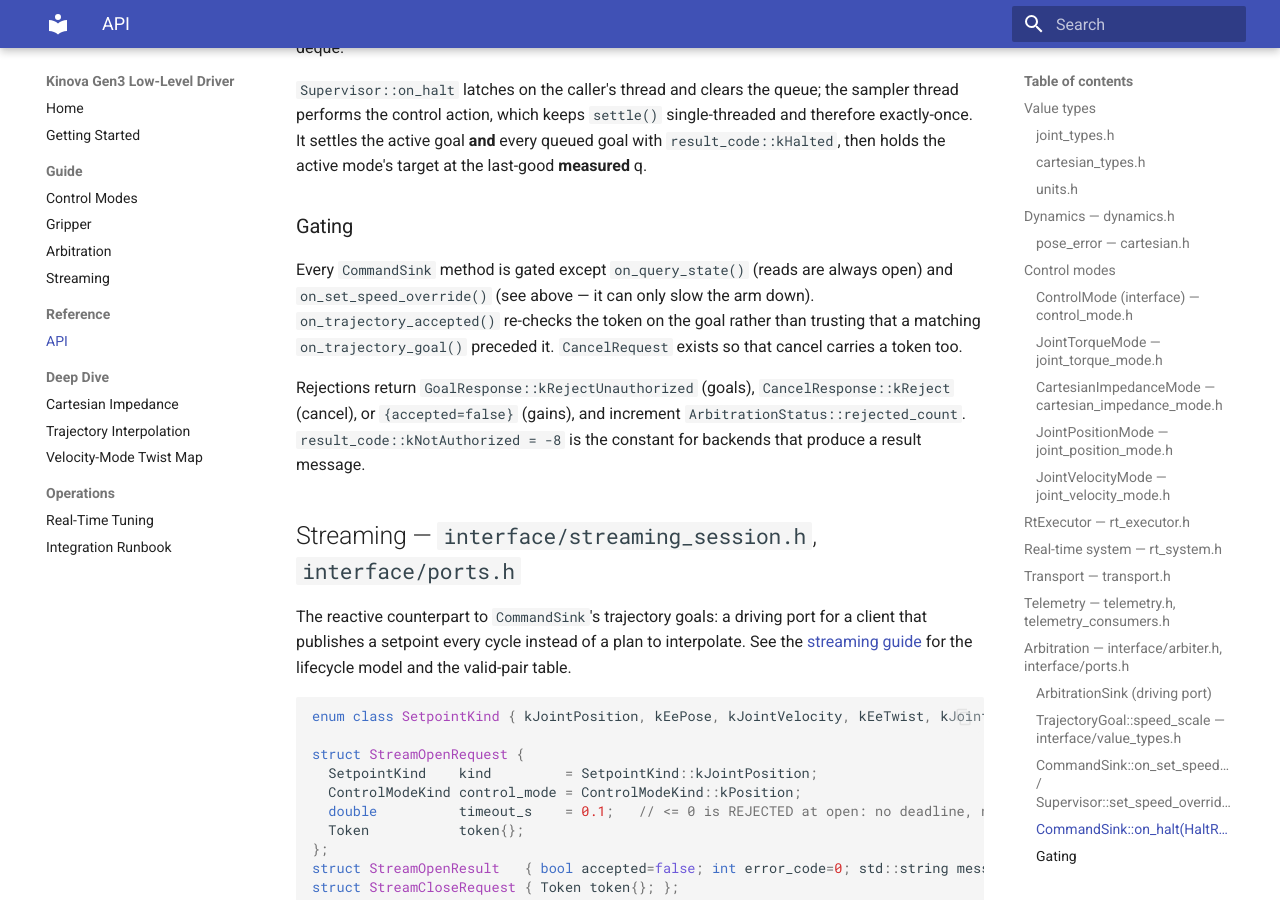
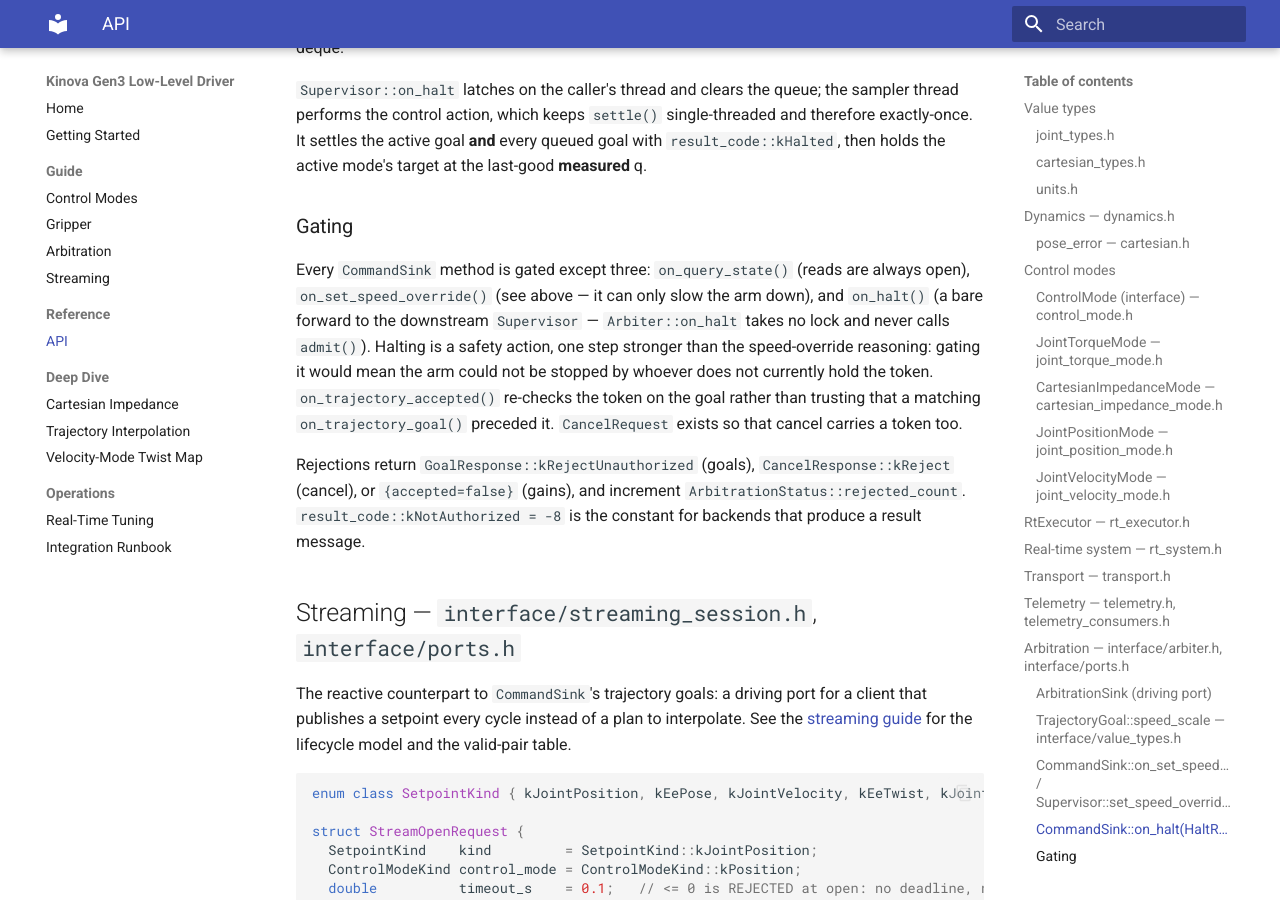
Before and after one commit to rammp-org/kinova-gen3-driver, an MkDocs documentation site: the page built from docs/reference/api.md, in a window 1280 px wide and 900 px high, scrolled down 9606 px. Built offline with MkDocs 1.6.1 and Material for MkDocs 9.7.7, drawn with Linux system fonts in a browser that asks for light colours.

Commit message:
docs: fix the Gating exception list and CHANGELOG's clamp wording
Add on_halt() to api.md's "every CommandSink method is gated except"
list -- Arbiter::on_halt is a bare forward (no lock, no admit()),
same as on_query_state/on_set_speed_override, one step stronger
(halting is a safety action, so gating it would mean the arm could
not be stopped by whoever doesn't hold the token). Verified against
arbiter.cpp end to end: these three are the complete set of ungated
CommandSink methods, so the list stays exhaustive.

CHANGELOG's Unreleased entry said speed_scale/override are "clamped
to (0, 1]" without saying out-of-range is refused outright, not
tolerated -- misleading for a reader deciding whether to move a pin.
Added one clause.

RT gate: 10/10, zero major page faults, zero dropped samples. Full
suite: 315/315 on the direct unit_tests binary. No source or test
changes this round.

Co-Authored-By: Claude Opus 5 (1M context) <noreply@anthropic.com>

```diff
--- a/docs/reference/api.md
+++ b/docs/reference/api.md
@@ -478,9 +478,13 @@ target at the last-good **measured** q.
 
 ### Gating
 
-Every `CommandSink` method is gated except `on_query_state()` (reads are always
-open) and `on_set_speed_override()` (see above — it can only slow the arm
-down). `on_trajectory_accepted()` re-checks the token on the goal rather than
+Every `CommandSink` method is gated except three: `on_query_state()` (reads
+are always open), `on_set_speed_override()` (see above — it can only slow the
+arm down), and `on_halt()` (a bare forward to the downstream `Supervisor` —
+`Arbiter::on_halt` takes no lock and never calls `admit()`). Halting is a
+safety action, one step stronger than the speed-override reasoning: gating it
+would mean the arm could not be stopped by whoever does not currently hold the
+token. `on_trajectory_accepted()` re-checks the token on the goal rather than
 trusting that a matching `on_trajectory_goal()` preceded it. `CancelRequest`
 exists so that cancel carries a token too.
 
```
Also changed, not shown: CHANGELOG.md (+3 -2 lines).
